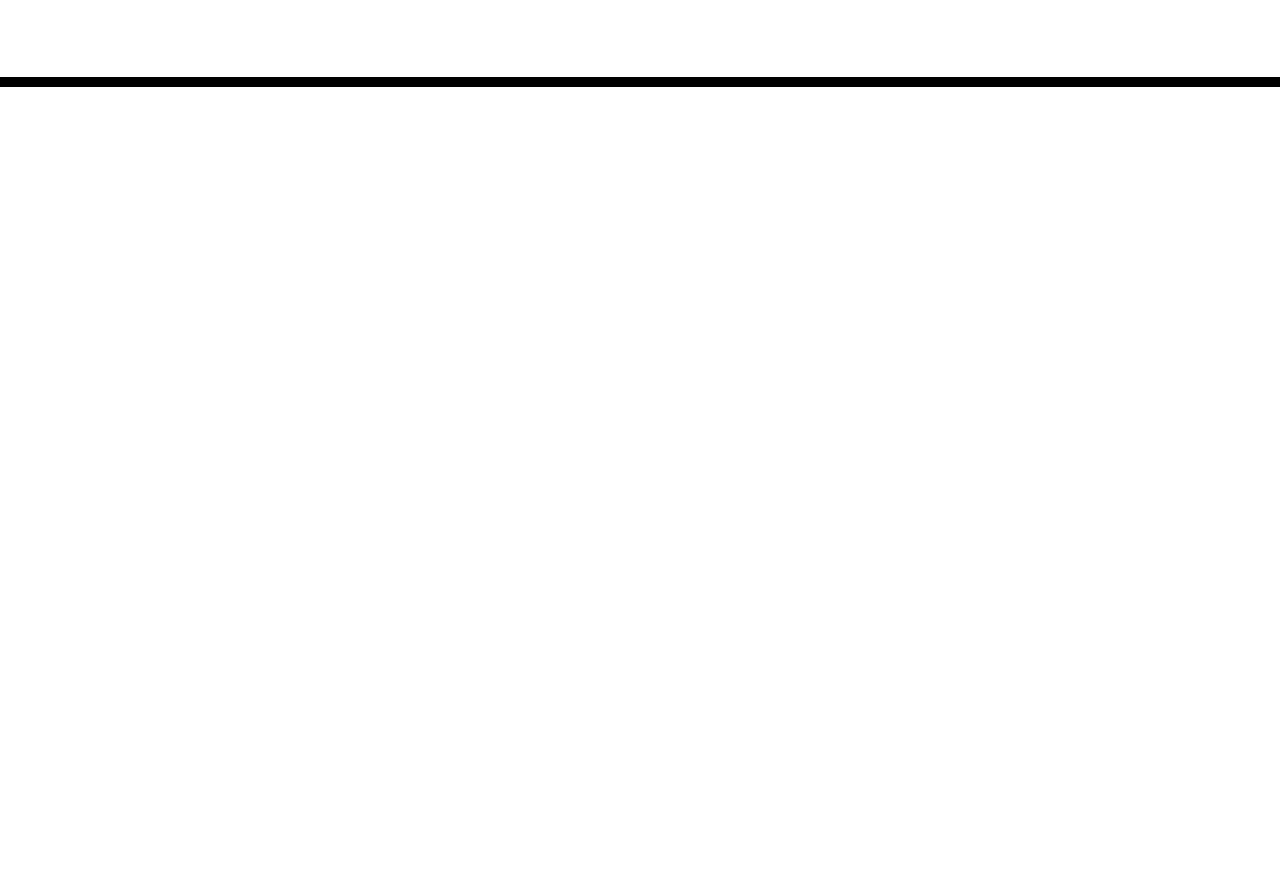
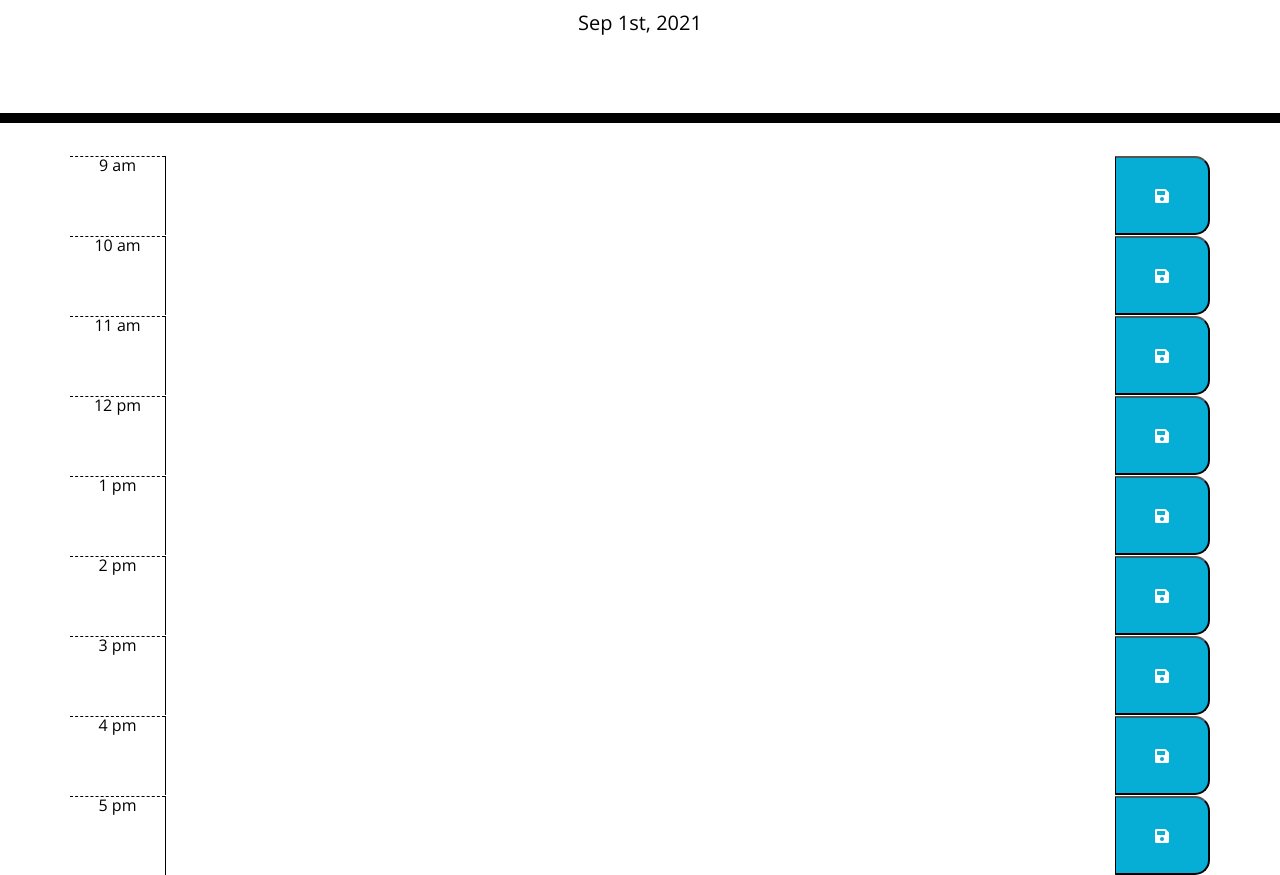
Before and after one commit to CortlandSB/hw5-workday-scheduler, a plain HTML site: page Develop/index.html in a window 1280 px wide. Shown: the part 181-1056 px from the top of the page. Before the commit the page ends 800 px from the top, so only its background shows below. Drawn offline with nearby package versions, Linux system fonts and the light colour scheme.

Commit message:
first commit

```diff
--- a/Develop/index.html
+++ b/Develop/index.html
@@ -1,23 +1,14 @@
 <!DOCTYPE html>
 <html lang="en">
+
 <head>
   <meta charset="UTF-8" />
   <meta name="viewport" content="width=device-width, initial-scale=1.0" />
   <meta http-equiv="X-UA-Compatible" content="ie=edge" />
-    <link
-      rel="stylesheet"
-      href="https://stackpath.bootstrapcdn.com/bootstrap/4.3.1/css/bootstrap.min.css"
-    />
-    <link
-      rel="stylesheet"
-      href="https://use.fontawesome.com/releases/v5.8.1/css/all.css"
-      integrity="sha384-50oBUHEmvpQ+1lW4y57PTFmhCaXp0ML5d60M1M7uH2+nqUivzIebhndOJK28anvf"
-      crossorigin="anonymous"
-    />
-    <link
-      href="https://fonts.googleapis.com/css?family=Open+Sans&display=swap"
-      rel="stylesheet"
-    />
+  <link rel="stylesheet" href="https://stackpath.bootstrapcdn.com/bootstrap/4.3.1/css/bootstrap.min.css" />
+  <link rel="stylesheet" href="https://use.fontawesome.com/releases/v5.8.1/css/all.css"
+    integrity="sha384-50oBUHEmvpQ+1lW4y57PTFmhCaXp0ML5d60M1M7uH2+nqUivzIebhndOJK28anvf" crossorigin="anonymous" />
+  <link href="https://fonts.googleapis.com/css?family=Open+Sans&display=swap" rel="stylesheet" />
   <link rel="stylesheet" href="style.css" />
   <title>Work Day Scheduler</title>
 </head>
@@ -30,9 +21,74 @@
   </header>
   <div class="container">
     <!-- Timeblocks go here -->
+    <div class="time-block row">
+
+      <div class="hour col-sm-1">9 am</div>
+      <textarea class="description col-sm-10"></textarea>
+      <button class="saveBtn col-sm-1"><i class="fas fa-save"></i></button>
+
+    </div>
+    <div class="time-block row">
+
+      <div class="hour col-sm-1">10 am</div>
+      <textarea class="description col-sm-10"></textarea>
+      <button class="saveBtn col-sm-1"><i class="fas fa-save"></i></button>
+
+    </div>
+    <div class="time-block row">
+
+      <div class="hour col-sm-1">11 am</div>
+      <textarea class="description col-sm-10"></textarea>
+      <button class="saveBtn col-sm-1"><i class="fas fa-save"></i></button>
+
+    </div>
+    <div class="time-block row">
+
+      <div class="hour col-sm-1">12 pm</div>
+      <textarea class="description col-sm-10"></textarea>
+      <button class="saveBtn col-sm-1"><i class="fas fa-save"></i></button>
+
+    </div>
+    <div class="time-block row">
+
+      <div class="hour col-sm-1">1 pm</div>
+      <textarea class="description col-sm-10"></textarea>
+      <button class="saveBtn col-sm-1"><i class="fas fa-save"></i></button>
+
+    </div>
+    <div class="time-block row">
+
+      <div class="hour col-sm-1">2 pm</div>
+      <textarea class="description col-sm-10"></textarea>
+      <button class="saveBtn col-sm-1"><i class="fas fa-save"></i></button>
+
+    </div>
+    <div class="time-block row">
+
+      <div class="hour col-sm-1">3 pm</div>
+      <textarea class="description col-sm-10"></textarea>
+      <button class="saveBtn col-sm-1"><i class="fas fa-save"></i></button>
+
+    </div>
+    <div class="time-block row">
+
+      <div class="hour col-sm-1">4 pm</div>
+      <textarea class="description col-sm-10"></textarea>
+      <button class="saveBtn col-sm-1"><i class="fas fa-save"></i></button>
+
+    </div>
+    <div class="time-block row">
+
+      <div class="hour col-sm-1">5 pm</div>
+      <textarea class="description col-sm-10"></textarea>
+      <button class="saveBtn col-sm-1"><i class="fas fa-save"></i></button>
+
+    </div>
   </div>
 
   <script src="https://cdnjs.cloudflare.com/ajax/libs/jquery/3.2.1/jquery.min.js"></script>
   <script src="https://cdnjs.cloudflare.com/ajax/libs/moment.js/2.24.0/moment.min.js"></script>
+  <script src="./script.js"></script>
 </body>
+
 </html>
--- /dev/null
+++ b/Develop/script.js
@@ -0,0 +1,15 @@
+var saveBtn = $(".saveBtn");
+var description = $(".description");
+
+// Gives today's date
+var today = moment();
+$("#currentDay").text(today.format("MMM Do, YYYY"));
+
+console.log(saveBtn[0]);
+console.log(description[0]);
+
+saveBtn.click(function() {
+    console.log(description.val());
+});
+
+// Look into .each() jQuery
```
Lines whose indentation alone changed are shown as unchanged.
